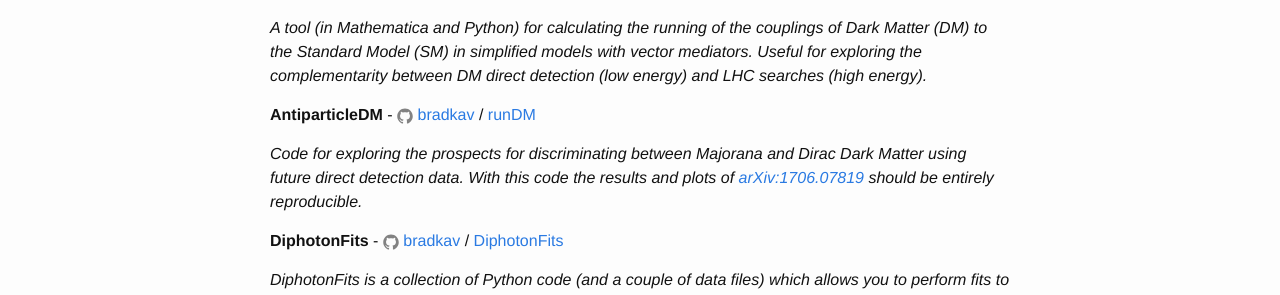
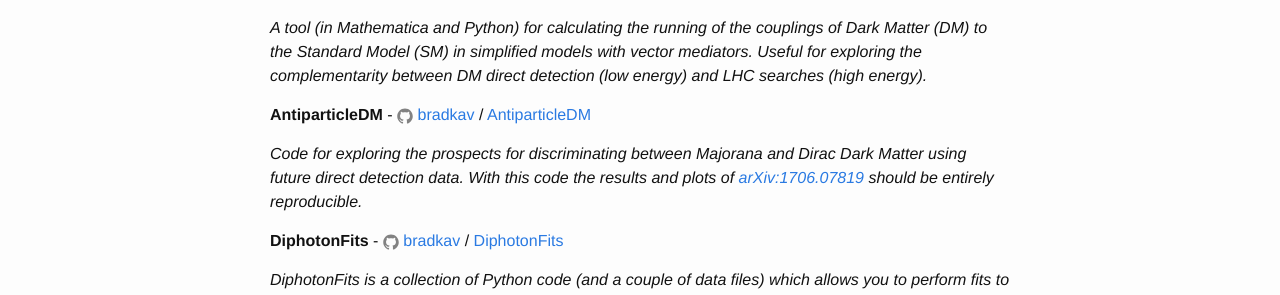
Before and after one commit to bradkav/bradkav.github.io, a Jekyll site: the page built from code.md, in a window 1280 px wide. Shown: the part 507-802 px from the top of the page. Built offline with Jekyll 4.4.1, drawn with Linux system fonts in a browser that asks for light colours.

Commit message:
Corrected typo

```diff
--- a/code.md
+++ b/code.md
@@ -23,7 +23,7 @@ Note that some of the code available on github is still under development and ma
 
 *A tool (in Mathematica and Python) for calculating the running of the couplings of Dark Matter (DM) to the Standard Model (SM) in simplified models with vector mediators. Useful for exploring the complementarity between DM direct detection (low energy) and LHC searches (high energy).*
 
-**AntiparticleDM** - {% include icon-github.html username="bradkav" %}/ [runDM](https://github.com/bradkav/AntiparticleDM)
+**AntiparticleDM** - {% include icon-github.html username="bradkav" %}/ [AntiparticleDM](https://github.com/bradkav/AntiparticleDM)
 
 *Code for exploring the prospects for discriminating between Majorana and Dirac Dark Matter using future direct detection data. With this code the results and plots of [arXiv:1706.07819](http://arxiv.org/abs/1706.07819) should be entirely reproducible.*
 
```
